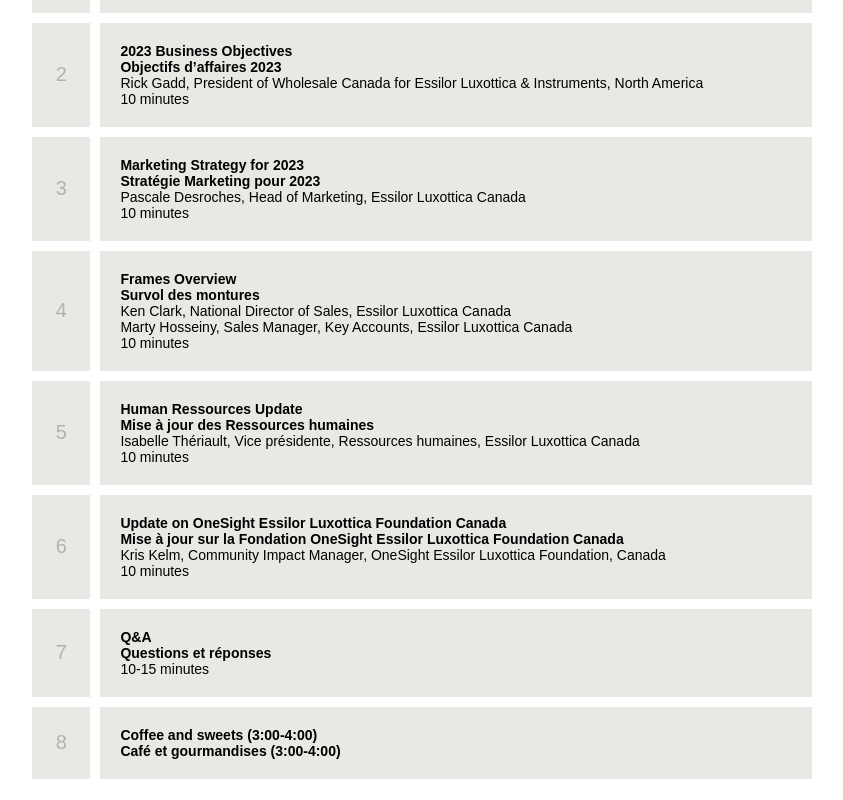
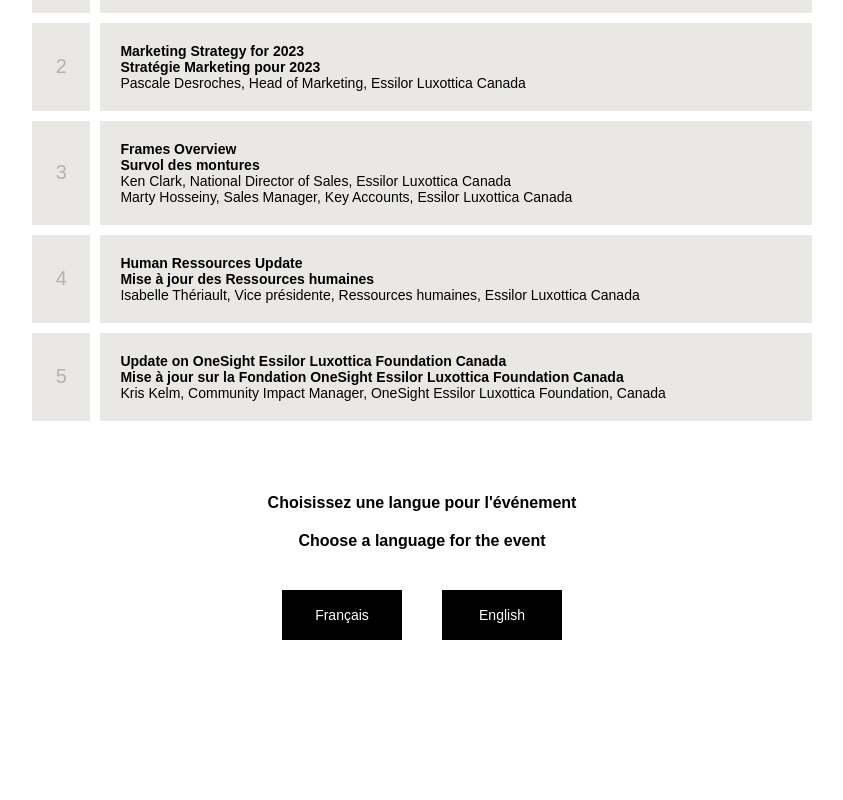
Before and after one commit to TeamOkto/box-el, a React (Create React App) app: page / in a window 1280 px wide. Shown: the part 680-1480 px from the top of the page, without its empty margins (218-1061 px from the left). Built offline with nearby package versions, Linux system fonts and the light colour scheme.

Commit message:
update 2023

```diff
--- a/src/Agenda.js
+++ b/src/Agenda.js
@@ -24,86 +24,52 @@
 								<div className="cell num">1</div>
 								<div className="cell">
 									<strong>
-										Welcome, Q4 recap<br/>
-										Bienvenue, Récapitulatif du 4ème trimestre
+										Welcome / Bienvenue<br/>
+										2023 Business Objectives<br/>
+										Objectifs d’affaires 2023
 									</strong><br/>
-									Rick Gadd, President of Wholesale Canada for Essilor Luxottica &amp; Instruments, North America<br/>
-									10 minutes
+									Rick Gadd, President of Wholesale Canada for Essilor Luxottica &amp; Instruments, North America
 								</div>
 							</div>
 							<div className="row">
 								<div className="cell num">2</div>
 								<div className="cell">
 									<strong>
-										2023 Business Objectives<br/>
-										Objectifs d’affaires 2023
+										Marketing Strategy for 2023<br/>
+										Stratégie Marketing pour 2023
 									</strong><br/>
-									Rick Gadd, President of Wholesale Canada for Essilor Luxottica &amp; Instruments, North America<br/>
-									10 minutes
+									Pascale Desroches, Head of Marketing, Essilor Luxottica Canada
 								</div>
 							</div>
 							<div className="row">
 								<div className="cell num">3</div>
 								<div className="cell">
 									<strong>
-										Marketing Strategy for 2023<br/>
-										Stratégie Marketing pour 2023
+										Frames Overview<br/>
+										Survol des montures
 									</strong><br/>
-									Pascale Desroches, Head of Marketing, Essilor Luxottica Canada<br/>
-									10 minutes
+									Ken Clark, National Director of Sales, Essilor Luxottica Canada<br/>
+									Marty Hosseiny, Sales Manager, Key Accounts, Essilor Luxottica Canada
 								</div>
 							</div>
 							<div className="row">
 								<div className="cell num">4</div>
 								<div className="cell">
 									<strong>
-										Frames Overview<br/>
-										Survol des montures
+										Human Ressources Update<br/>
+										Mise à jour des Ressources humaines
 									</strong><br/>
-									Ken Clark, National Director of Sales, Essilor Luxottica Canada<br/>
-									Marty Hosseiny, Sales Manager, Key Accounts, Essilor Luxottica Canada<br/>
-									10 minutes
+									Isabelle Thériault, Vice présidente, Ressources humaines, Essilor Luxottica Canada
 								</div>
 							</div>
 							<div className="row">
 								<div className="cell num">5</div>
 								<div className="cell">
 									<strong>
-										Human Ressources Update<br/>
-										Mise à jour des Ressources humaines
-									</strong><br/>
-									Isabelle Thériault, Vice présidente, Ressources humaines, Essilor Luxottica Canada<br/>
-									10 minutes
-								</div>
-							</div>
-							<div className="row">
-								<div className="cell num">6</div>
-								<div className="cell">
-									<strong>
 										Update on OneSight Essilor Luxottica Foundation Canada <br/>
 										Mise à jour sur la Fondation OneSight Essilor Luxottica Foundation Canada
 									</strong><br/>
-									Kris Kelm, Community Impact Manager, OneSight Essilor Luxottica Foundation, Canada<br/>
-									10 minutes
-								</div>
-							</div>
-							<div className="row">
-								<div className="cell num">7</div>
-								<div className="cell">
-									<strong>
-										Q&A<br/>
-										Questions et réponses
-									</strong><br/>
-									10-15 minutes
-								</div>
-							</div>
-							<div className="row">
-								<div className="cell num">8</div>
-								<div className="cell">
-									<strong>
-										Coffee and sweets (3:00-4:00)<br/>
-										Café et gourmandises (3:00-4:00)
-									</strong>
+									Kris Kelm, Community Impact Manager, OneSight Essilor Luxottica Foundation, Canada
 								</div>
 							</div>
 						</div>
```
